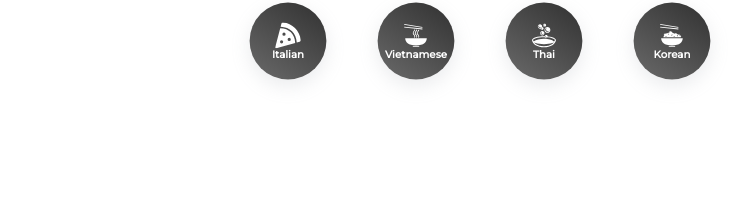
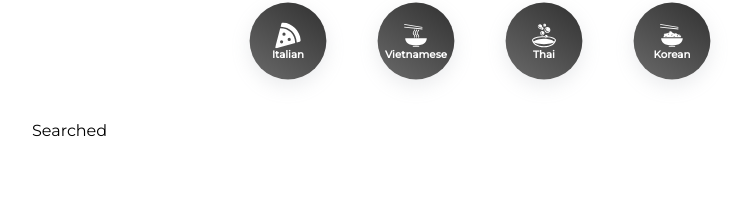
Before and after one commit to Koreanhamster/delicious, a React (Create React App) app: page /searched/1 in a window 1280 px wide. Shown: the part 94-300 px from the top of the page, without its empty margins (160-902 px from the left). Built offline with nearby package versions, Linux system fonts and the light colour scheme.

Commit message:
feat: Searched 페이지 추가 후 라우트 적용
- /searched/:search로 접속시 Searched컴포넌트 출력

```diff
--- a/src/components/Search.jsx
+++ b/src/components/Search.jsx
@@ -6,8 +6,12 @@
 
   const [input, setInput] = useState('');
 
+  const submitHandler = (e)=>{
+    e.preventDefault();
+  }
+
   return (
-    <FormStyle>
+    <FormStyle onSubmit={submitHandler}>
       <div>
         <FaSearch></FaSearch>
         <input onChange={(e)=> setInput(e.target.value)} type='text' value={input}></input>
--- a/src/pages/Pages.jsx
+++ b/src/pages/Pages.jsx
@@ -1,5 +1,6 @@
 import React from 'react'
 import Home from './Home'
+import Searched from './Searched'
 import Cuisine from './Cuisine'
 import {Route, Routes} from 'react-router-dom'
 
@@ -8,6 +9,7 @@
       <Routes>
         <Route path='/' element={<Home/>}></Route>
         <Route path='/cuisine/:type' element={<Cuisine/>}></Route>
+        <Route path='/searched/:search' element={<Searched/>}></Route>
       </Routes>
   )
 }
--- /dev/null
+++ b/src/pages/Searched.jsx
@@ -0,0 +1,9 @@
+import React from 'react'
+
+function Searched() {
+  return (
+    <div>Searched</div>
+  )
+}
+
+export default Searched
```
